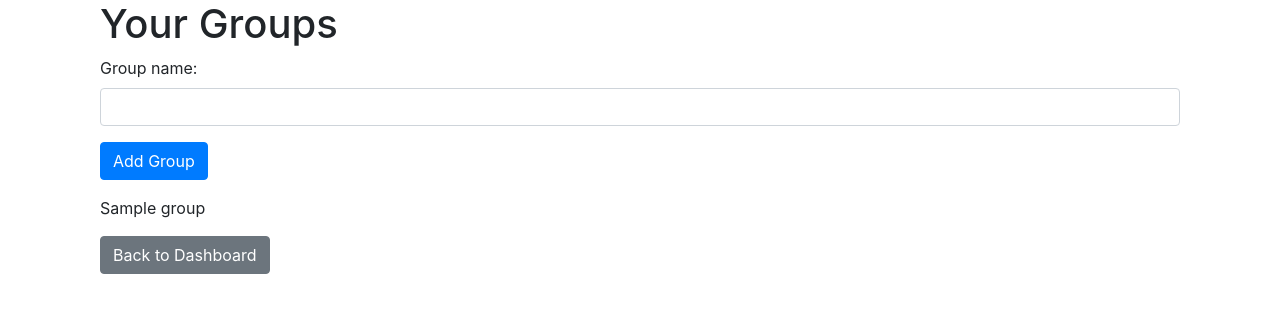
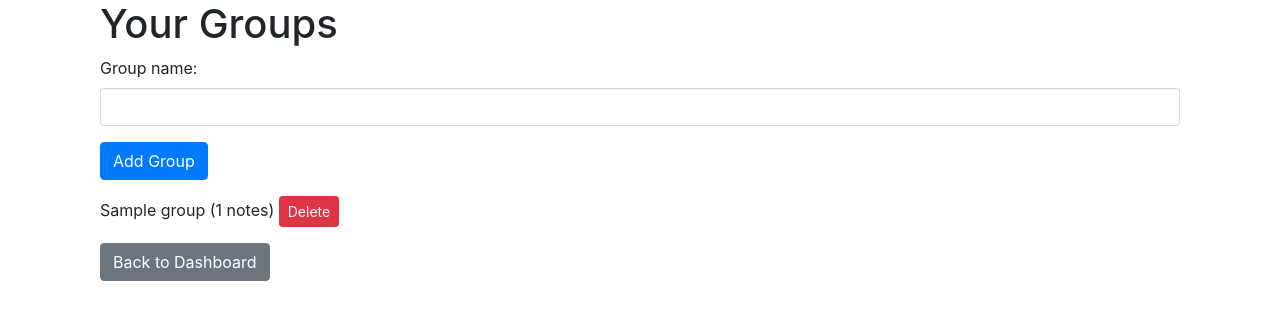
Before and after one commit to kamra34/Realtime-stickyNote-MVP, a Flask app: page /groups in a window 1280 px wide. Shown: the top 320 px of the page. Run offline with Flask 3, Linux system fonts and the light colour scheme; a user stored in the database is signed in; tables that the repository leaves empty hold one stand-in row (values such as "Sample post"); some libraries are stand-ins or nearby versions.

Commit message:
Added Delete Group Functionality

```diff
--- a/app.py
+++ b/app.py
@@ -263,5 +263,25 @@ def delete_note(note_id):
     flash('Note deleted successfully')
     return redirect(url_for('dashboard'))
 
+@app.route('/delete_group/<int:group_id>', methods=['GET', 'POST'])
+@login_required
+def delete_group(group_id):
+    group = Group.query.get_or_404(group_id)
+
+    if request.method == 'POST':
+        if request.form.get('confirm') == 'yes':
+            notes = Note.query.filter_by(group_id=group_id).all()
+
+            if notes:
+                flash('Cannot delete group, please delete notes assigned to this group first', 'error')
+            else:
+                db.session.delete(group)
+                db.session.commit()
+                flash('Group deleted successfully')
+
+            return redirect(url_for('groups'))
+
+    return render_template('delete_group.html', group=group)
+
 if __name__ == '__main__':
     app.run(debug=True)
--- a/templates/groups.html
+++ b/templates/groups.html
@@ -21,7 +21,32 @@
     </form>
     <ul class="list-unstyled">
         {% for group in groups %}
-            <li class="mb-2">{{ group.name }}</li>
+            <li class="mb-2">{{ group.name }}
+              {% if group.notes %}
+                  ({{ group.notes|length }} notes)
+              {% endif %}
+              <button class="btn btn-danger btn-sm" data-toggle="modal" data-target="#confirm-delete-{{ group.id }}">Delete</button></li>
+            <!-- Confirm Delete Modal -->
+            <div class="modal fade" id="confirm-delete-{{ group.id }}" tabindex="-1" role="dialog" aria-labelledby="myModalLabel" aria-hidden="true">
+                <div class="modal-dialog">
+                    <div class="modal-content">
+                        <div class="modal-header">
+                            <h4 class="modal-title">Delete Group?</h4>
+                            <button type="button" class="close" data-dismiss="modal" aria-hidden="true">&times;</button>
+                        </div>
+                        <div class="modal-body">
+                            <p>Are you sure you want to delete the group "{{ group.name }}"?</p>
+                        </div>
+                        <div class="modal-footer">
+                            <button type="button" class="btn btn-default" data-dismiss="modal">Cancel</button>
+                            <form action="{{ url_for('delete_group', group_id=group.id) }}" method="post">
+                                <input type="hidden" name="confirm" value="yes">
+                                <button type="submit" class="btn btn-danger">Delete</button>
+                            </form>
+                        </div>
+                    </div>
+                </div>
+            </div>
         {% endfor %}
     </ul>
     <a href="{{ url_for('dashboard') }}" class="btn btn-secondary">Back to Dashboard</a>
```
Also changed, not shown: templates/confirm_delete.html (added, +16 -0 lines).
